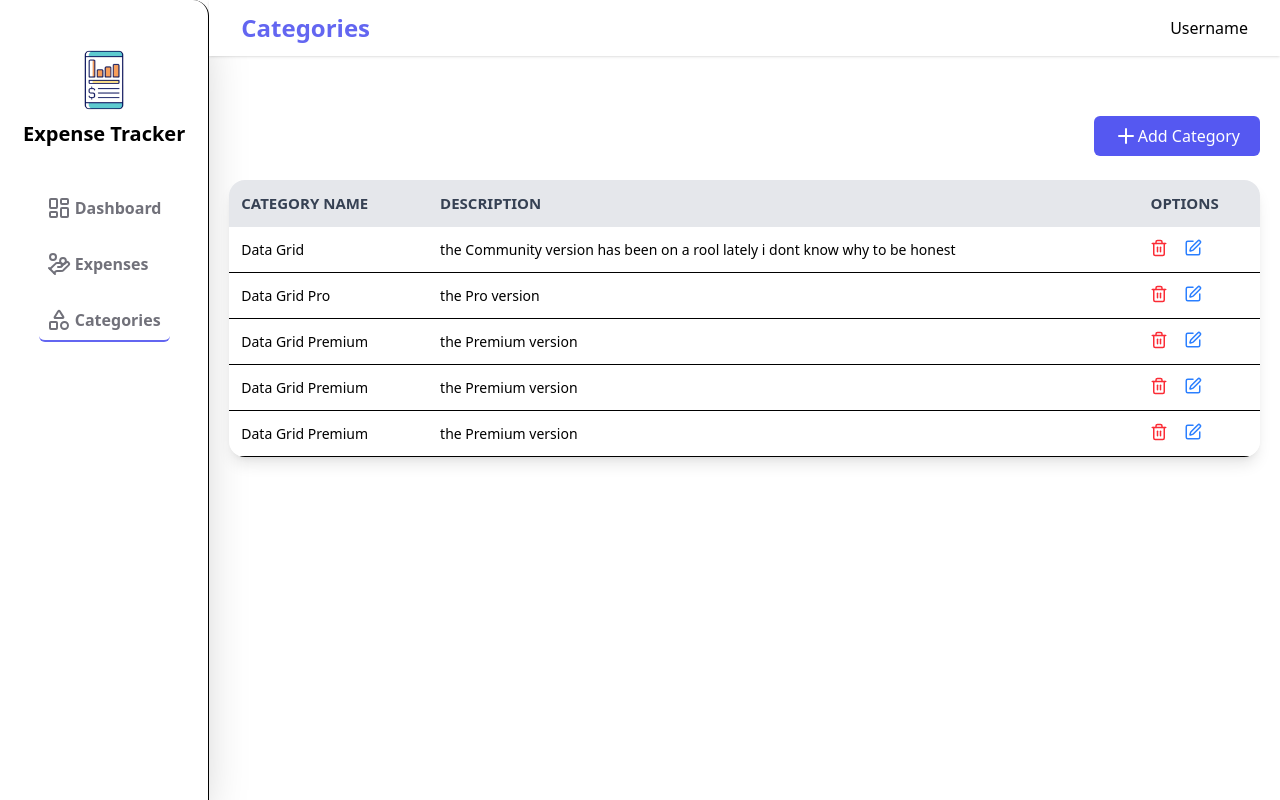
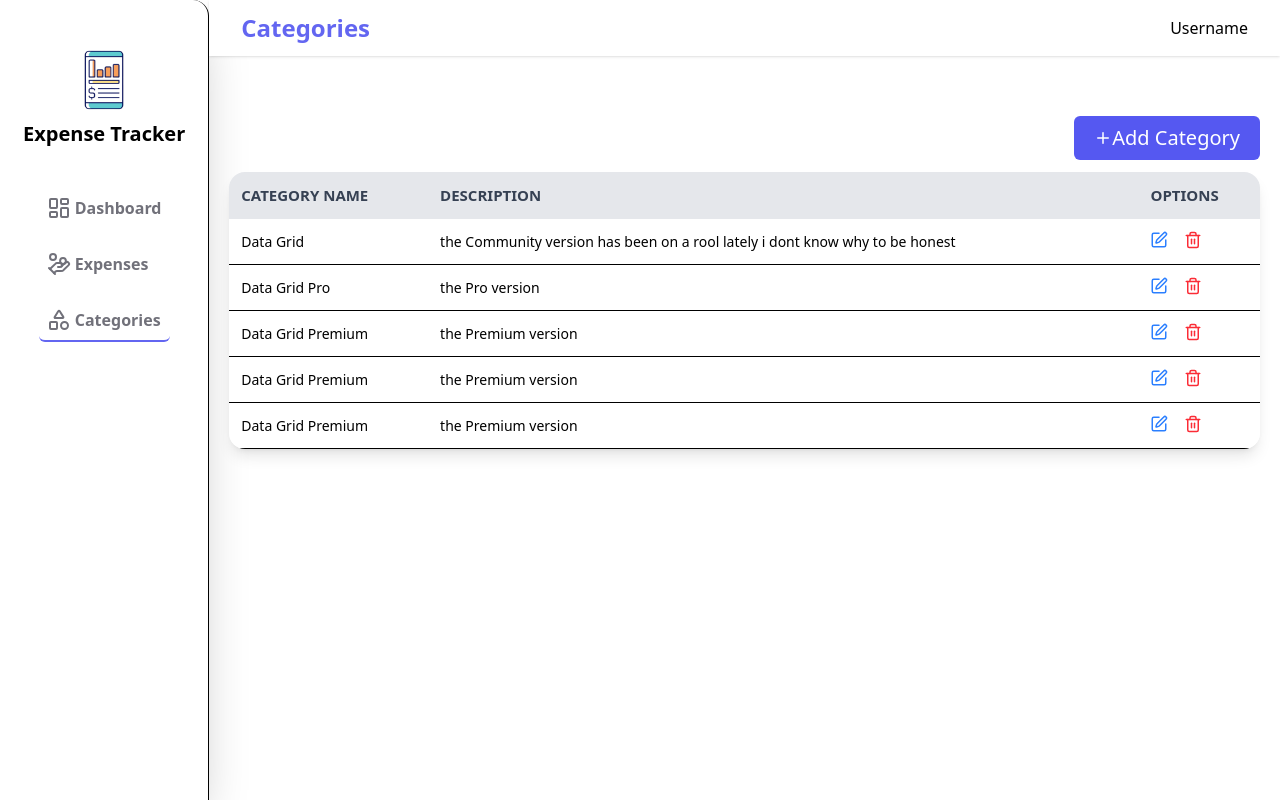
Before and after one commit to subomi1/Expense_Tracker_Full_Stack, a React (Vite) app in the folder frontend/: page /categories in a window 1280 px wide. Built offline with nearby package versions, Linux system fonts and the light colour scheme.

Commit message:
added an add category button

```diff
--- a/frontend/src/pages/CategoriesPage.jsx
+++ b/frontend/src/pages/CategoriesPage.jsx
@@ -17,13 +17,13 @@ export default function CategoriesPage() {
   return (
     <div className="w-full">
       <Navbar name="Categories" />
-      <div className="w-full flex justify-end p-5 mb-1">
-        <button className="flex items-center bg-[#5558f1] text-white py-2 px-5 rounded-md cursor-pointer">
-          <Plus />
-          Add Category
-        </button>
-      </div>
-      <div className="w-full overflow-x-auto sm:p-2 md:p-5 mt-[-20px]">
+      <div className="w-full overflow-x-auto sm:p-2 md:p-5">
+        <div className="w-full flex justify-end mb-3">
+          <button className="flex items-center bg-[#5558f1] text-white py-1 px-3 rounded-md cursor-pointer md:py-2 md:px-5 md:text-xl text-xs">
+            <Plus size={18} />
+            <span className=""> Add Category</span>
+          </button>
+        </div>
         <table className="w-full border-collapse shadow-lg rounded-2xl overflow-hidden">
           {/* Header */}
           <thead>
@@ -44,11 +44,11 @@ export default function CategoriesPage() {
                 <td className="p-3">{row.name}</td>
                 <td className="p-3">{row.description}</td>
                 <td className="p-3 flex justify-start gap-4 items-center">
+                  <button className="text-blue-500 hover:text-blue-700 cursor-pointer">
+                    <SquarePen size={18} />
+                  </button>
                   <button className="text-red-500 hover:text-red-700 cursor-pointer">
                     <Trash2 size={18} />
-                  </button>
-                  <button className="text-blue-500 hover:text-blue-700 cursor-pointer">
-                    <SquarePen size={18} />
                   </button>
                 </td>
               </tr>
```
